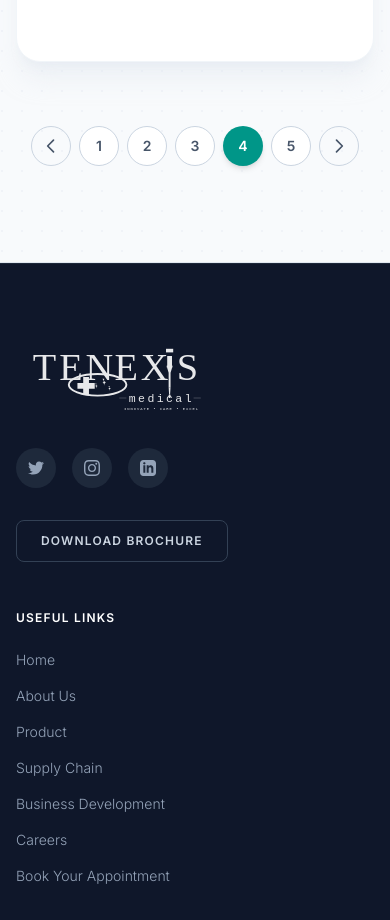
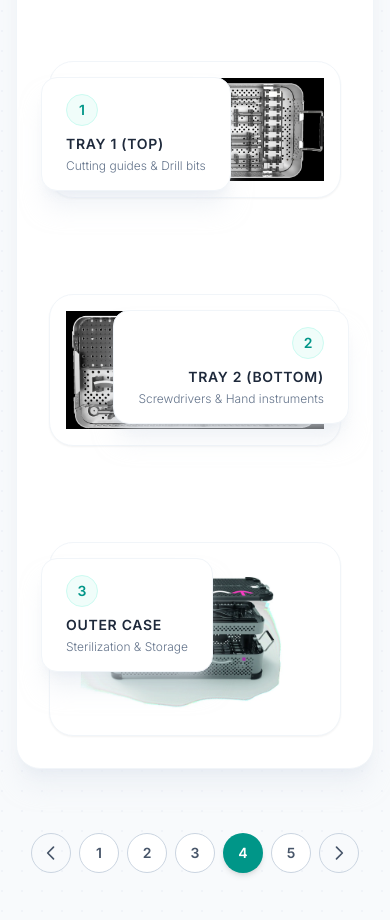
Before and after one commit to webbiewooble/Tenexis, a website built with Vite: page products-4.html in a window 390 px wide. Shown: the part 2572-3492 px from the top of the page. Built offline with nearby package versions, Linux system fonts and the light colour scheme.

```diff
--- a/products-4.html
+++ b/products-4.html
@@ -227,7 +227,7 @@
                 <div class="relative z-10">
                     <h3 class="text-2xl lg:text-3xl font-display font-bold text-slate-900 mb-8">Kit Description &amp; Removal</h3>
 
-                    <div class="grid grid-cols-1 md:grid-cols-2 gap-8 mb-8">
+                    <div class="grid grid-cols-1 md:grid-cols-2 gap-8 mb-12">
                         <div>
                             <h4 class="font-bold text-slate-800 mb-4 flex items-center"><svg class="w-5 h-5 text-medical-500 mr-2" fill="none" stroke="currentColor" viewBox="0 0 24 24"><path stroke-linecap="round" stroke-linejoin="round" stroke-width="2" d="M19 11H5m14 0a2 2 0 012 2v6a2 2 0 01-2 2H5a2 2 0 01-2-2v-6a2 2 0 012-2m14 0V9a2 2 0 00-2-2M5 11V9a2 2 0 012-2m0 0V5a2 2 0 012-2h6a2 2 0 012 2v2M7 7h10"></path></svg> Complete System</h4>
                             <p class="text-slate-600 text-sm leading-relaxed mb-4">The ACTIVMOTION S surgical kit includes meticulously arranged instruments covering all surgical steps from osteotomy opening to final fixation.</p>
@@ -251,6 +251,45 @@
                                 </li>
                             </ul>
                             <p class="text-xs text-slate-500 mt-4 italic">An extraction set can also be ordered separately.</p>
+                        </div>
+                    </div>
+
+                    <!-- Kit Images Gallery - Catalog View -->
+                    <div class="flex flex-col items-center mt-16 max-w-4xl mx-auto space-y-24">
+                        <!-- Tray 1 -->
+                        <div class="w-full relative group">
+                            <div class="absolute -left-2 md:-left-12 top-4 md:top-12 bg-white shadow-xl shadow-slate-200/50 px-6 py-4 rounded-2xl border border-slate-100 z-10 flex flex-col items-start transform transition-transform duration-500 group-hover:-translate-y-2 group-hover:shadow-2xl">
+                                <span class="w-8 h-8 rounded-full bg-medical-50 border border-medical-100 text-medical-600 flex items-center justify-center font-bold text-sm mb-2">1</span>
+                                <h5 class="font-bold text-slate-800 text-sm tracking-wider uppercase">TRAY 1 (Top)</h5>
+                                <p class="text-xs text-slate-500 font-light mt-1">Cutting guides &amp; Drill bits</p>
+                            </div>
+                            <div class="bg-white rounded-3xl p-4 shadow-sm border border-slate-100 group-hover:shadow-md transition-shadow duration-500">
+                                <img src="./Activmotion-S-Instrument-Kit-Tray-1.webp" alt="Activmotion S Instrument Kit Tray 1" class="w-full h-auto object-contain mix-blend-multiply">
+                            </div>
+                        </div>
+
+                        <!-- Tray 2 -->
+                        <div class="w-full relative group">
+                            <div class="absolute -right-2 md:-right-12 top-4 md:top-12 bg-white shadow-xl shadow-slate-200/50 px-6 py-4 rounded-2xl border border-slate-100 z-10 flex flex-col items-end text-right transform transition-transform duration-500 group-hover:-translate-y-2 group-hover:shadow-2xl">
+                                <span class="w-8 h-8 rounded-full bg-medical-50 border border-medical-100 text-medical-600 flex items-center justify-center font-bold text-sm mb-2">2</span>
+                                <h5 class="font-bold text-slate-800 text-sm tracking-wider uppercase">TRAY 2 (Bottom)</h5>
+                                <p class="text-xs text-slate-500 font-light mt-1">Screwdrivers &amp; Hand instruments</p>
+                            </div>
+                            <div class="bg-white rounded-3xl p-4 shadow-sm border border-slate-100 group-hover:shadow-md transition-shadow duration-500">
+                                <img src="./Activmotion-S-Instrument-Kit-Tray-2.webp" alt="Activmotion S Instrument Kit Tray 2" class="w-full h-auto object-contain mix-blend-multiply">
+                            </div>
+                        </div>
+
+                        <!-- Case -->
+                        <div class="w-full relative group">
+                            <div class="absolute -left-2 md:-left-12 top-4 md:top-12 bg-white shadow-xl shadow-slate-200/50 px-6 py-4 rounded-2xl border border-slate-100 z-10 flex flex-col items-start transform transition-transform duration-500 group-hover:-translate-y-2 group-hover:shadow-2xl">
+                                <span class="w-8 h-8 rounded-full bg-medical-50 border border-medical-100 text-medical-600 flex items-center justify-center font-bold text-sm mb-2">3</span>
+                                <h5 class="font-bold text-slate-800 text-sm tracking-wider uppercase">OUTER CASE</h5>
+                                <p class="text-xs text-slate-500 font-light mt-1">Sterilization &amp; Storage</p>
+                            </div>
+                            <div class="bg-white rounded-3xl p-4 shadow-sm border border-slate-100 group-hover:shadow-md transition-shadow duration-500">
+                                <img src="./Activmotion-S-Instrument-Kit-Case.webp" alt="Activmotion S Instrument Kit Case" class="w-full h-auto object-contain mix-blend-multiply">
+                            </div>
                         </div>
                     </div>
                 </div>
```
Also changed, not shown: products-3.html (+1 -1 lines), monoaxial_locking_system_1785921976900.jpg (added), src/assets/images/monoaxial_locking_system_1785921976900.jpg (deleted).
